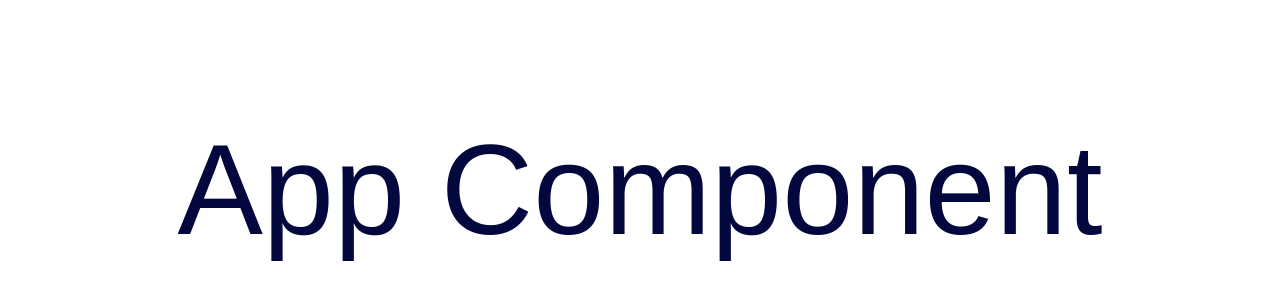
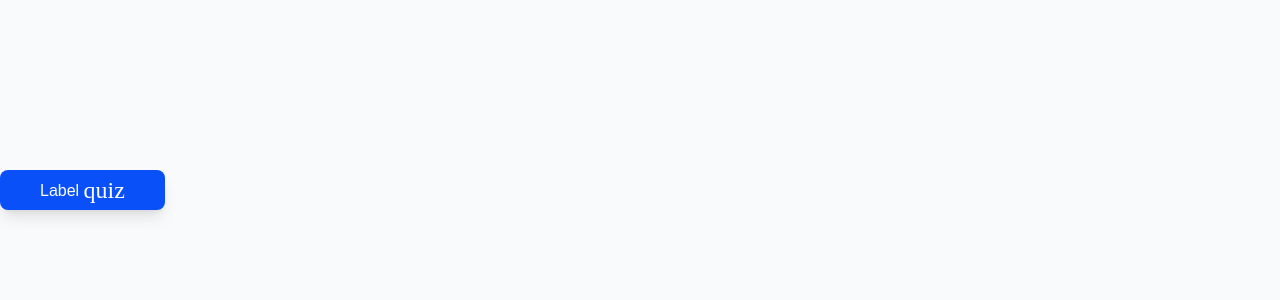
Before and after one commit to switchcodes/sveltial, a Svelte app: page / in a window 1280 px wide. Shown: the part 210-510 px from the top of the page. Built offline with nearby package versions, Linux system fonts and the light colour scheme; a web font is replaced by a local one.

Commit message:
created button and imported material icons

```diff
--- a/src/App.svelte
+++ b/src/App.svelte
@@ -1,9 +1,14 @@
 <script lang="ts">
+	import Button from "./lib/sveltial/input/button/simple.svelte";
 </script>
 
-<main>
+<main class="font-primary bg-background dark:bg-background-dark">
 	<div class="grid content-center h-[100vh]">
-		<p class="text-secondary text-center text-9xl font-poppins">App Component</p>
+		<!-- <p class="text-secondary text-center text-9xl font-poppins">App Component</p> -->
+		<Button
+			><span class="text-secondary align-middle">Label</span>
+			<span class="text-secondary mso-icon align-middle">quiz</span></Button
+		>
 	</div>
 </main>
 
--- a/src/app.postcss
+++ b/src/app.postcss
@@ -5,13 +5,43 @@
 @tailwind utilities;
 
 @layer base {
+	/* font related */
 	@font-face {
-		font-family: "poppins";
+		font-family: "primary";
 		src: url("../fonts/Poppins-VariableFont-wght.otf");
+	}
+	/* material icons related */
+	@font-face {
+		font-family: "Material Symbols Outlined";
+		font-style: normal;
+		font-weight: 400;
+		src: url(https://fonts.gstatic.com/s/materialsymbolsoutlined/v90/kJF1BvYX7BgnkSrUwT8OhrdQw4oELdPIeeII9v6oDMzByHX9rA6RzazHD_dY43zj-jCxv3fzvRNU22ZXGJpEpjC_1n-q_4MrImHCIJIZrDCvHOej.woff2)
+			format("woff2");
+	}
+	.mso-icon {
+		font-family: "Material Symbols Outlined";
+		font-weight: normal;
+		font-style: normal;
+		font-size: 24px;
+		line-height: 1;
+		letter-spacing: normal;
+		text-transform: none;
+		display: inline-block;
+		white-space: nowrap;
+		word-wrap: normal;
+		direction: ltr;
+		-webkit-font-feature-settings: "liga";
+		-webkit-font-smoothing: antialiased;
 	}
 }
 
 @layer components {
+	.make-highlighted {
+		@apply transition ease-in-out duration-300 hover:brightness-125;
+	}
+	.svt-button-style {
+		@apply inline bg-primary dark:bg-primary-dark w-fit py-2 px-10 rounded-lg shadow-lg make-highlighted active:brightness-90;
+	}
 }
 
 @layer utilities {
--- a/src/lib/sveltial/input/button/default.svelte
+++ /dev/null
@@ -1,6 +0,0 @@
-<script lang="ts">
-</script>
-
-<div>
-	<p>component not yet implemented!</p>
-</div>
--- /dev/null
+++ b/src/lib/sveltial/input/button/simple.svelte
@@ -0,0 +1,6 @@
+<script lang="ts">
+</script>
+
+<button class="svt-button-style">
+	<slot />
+</button>
--- a/tailwind.config.cjs
+++ b/tailwind.config.cjs
@@ -7,20 +7,20 @@ const config = {
 				transparent: "transparent",
 				current: "currentColor",
 				background: {
-					DEFAULT: "#feeae6",
-					dark: "",
+					DEFAULT: "#F9FAFC",
+					dark: "#161923",
 				},
 				primary: {
-					DEFAULT: "#ff3e00",
-					dark: "#ff3e00",
+					DEFAULT: "#0950F8",
+					dark: "#0950F8",
 				},
 				secondary: {
-					DEFAULT: "#02083e",
-					dark: "#feeae6",
+					DEFAULT: "#FEFEFE",
+					dark: "#282D3F",
 				},
 			},
 			fontFamily: {
-				poppins: ["Poppins", "sans-serif"],
+				primary: ["Poppins", "sans-serif"],
 			},
 		},
 	},
```
Also changed, not shown: index.html (indentation only).
